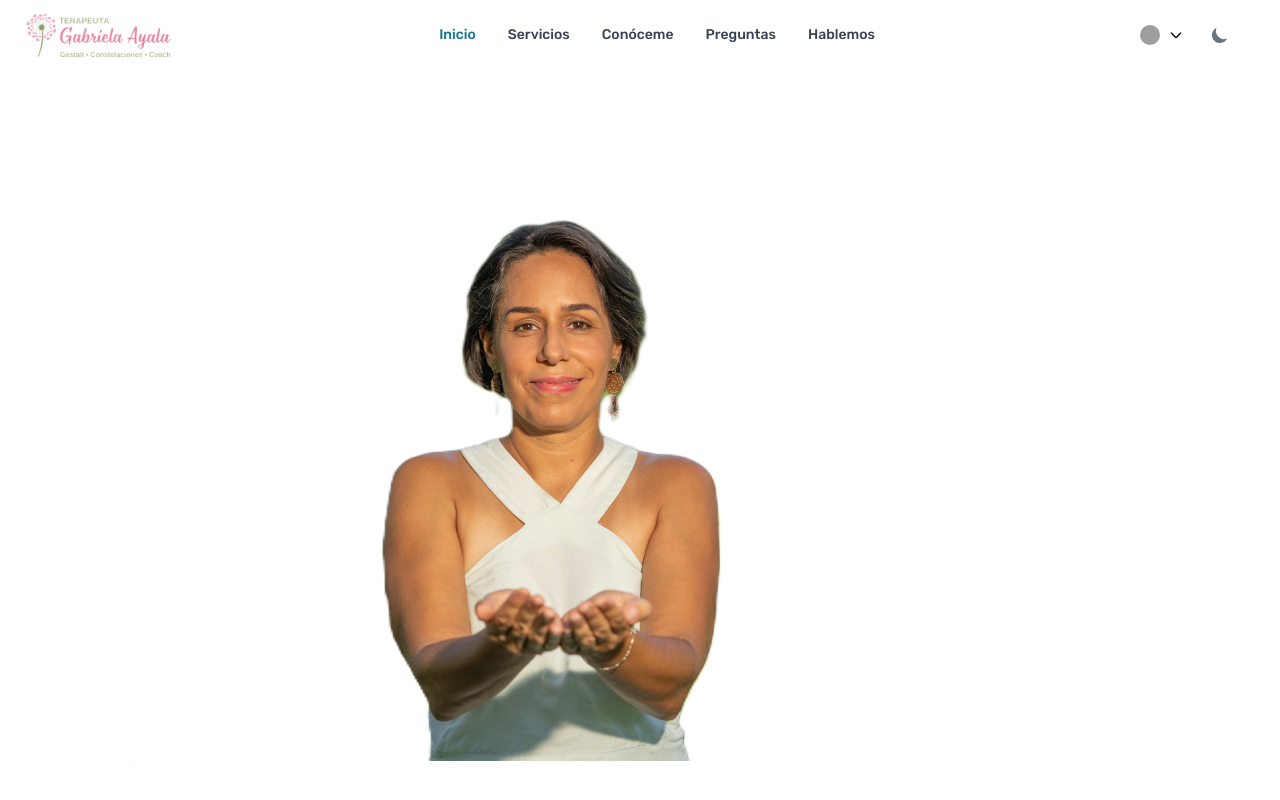
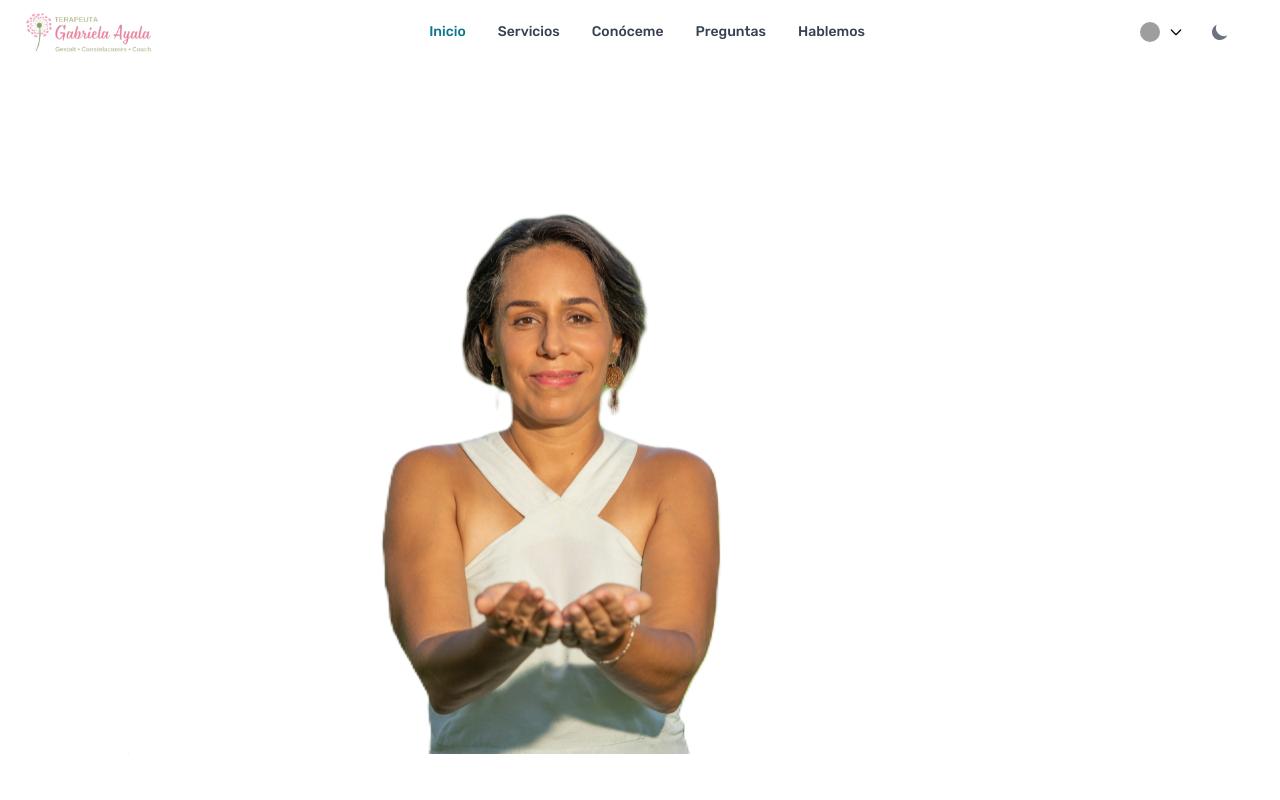
Before and after one commit to aayalas/gayatricoach.com, a Next.js app: page / in a window 1280 px wide. Shown: the top 800 px of the page. Built offline with nearby package versions, Linux system fonts and the light colour scheme; grey boxes are pictures that could not be loaded.

Commit message:
logo update v3

```diff
--- a/components/header.js
+++ b/components/header.js
@@ -25,7 +25,7 @@ export default function DefaultNavbar() {
           alt="Logo"
           className="bg-transparent"
           src="/logo.svg"
-          width={150} height={70}
+          width={130} height={70}
         />
         <span className="self-center whitespace-nowrap text-xl font-semibold text-black dark:text-white">
 
```
